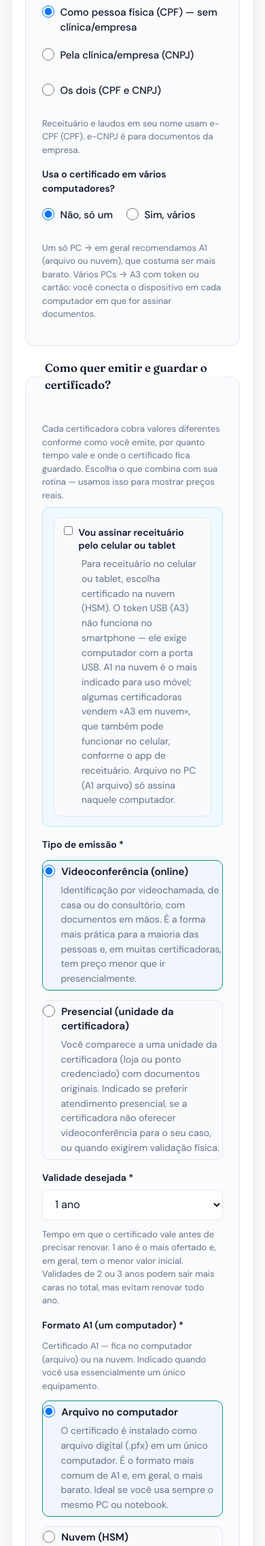
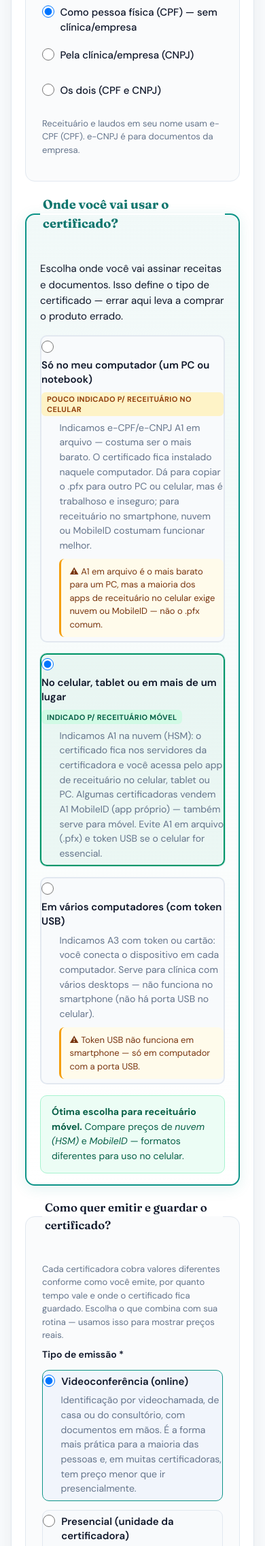
Before and after one commit to korickchan/certiguia, a Flask app: page /comecar in a window 390 px wide. Shown: the part 1378-3652 px from the top of the page at 68% size. Run offline with Flask 3, Linux system fonts and the light colour scheme.

Commit message:
Destaque uso celular vs PC e distincao nuvem/MobileID no catalogo.
Reformula onde usar o certificado, adiciona MobileID como midia A1, consulta expandida para nuvem no celular (A1/A3) e exibe formato no comparador de precos.

Co-authored-by: Cursor <cursoragent@cursor.com>

```diff
--- a/app.py
+++ b/app.py
@@ -31,6 +31,9 @@ from catalogo_precos import (
     AJUDA_SECAO_A1,
     AJUDA_SECAO_A3,
     AJUDA_VALIDADE,
+    AJUDA_ONDE_USAR,
+    AJUDA_ONDE_USAR_INTRO,
+    OPCOES_ONDE_USAR,
     AJUDA_VARIOS_COMPUTADORES,
     AJUDA_USO_CELULAR,
     OPCOES_EMISSAO,
@@ -43,6 +46,7 @@ from catalogo_precos import (
     info_catalogo,
     iniciar_varredura_background,
     init_catalogo,
+    parse_onde_usar_form,
     parse_preferencias_form,
 )
 from certificado import (
@@ -458,6 +462,9 @@ def _ctx_preferencias() -> dict:
         "ajuda_validade": AJUDA_VALIDADE,
         "ajuda_secao_a1": AJUDA_SECAO_A1,
         "ajuda_secao_a3": AJUDA_SECAO_A3,
+        "ajuda_onde_usar": AJUDA_ONDE_USAR,
+        "ajuda_onde_usar_intro": AJUDA_ONDE_USAR_INTRO,
+        "opcoes_onde_usar": OPCOES_ONDE_USAR,
         "ajuda_varios_computadores": AJUDA_VARIOS_COMPUTADORES,
         "ajuda_uso_celular": AJUDA_USO_CELULAR,
     }
@@ -532,10 +539,13 @@ def comecar():
                 finalidades=FINALIDADES,
                 **_ctx_preferencias(),
             )
-        varios_pc = request.form.get("varios_computadores") == "sim"
+        onde = parse_onde_usar_form(request.form)
+        varios_pc = onde["varios_computadores"]
         tipo_arm_prev = "A3" if varios_pc else "A1"
         prefs = parse_preferencias_form(request.form, tipo_arm=tipo_arm_prev)
-        if request.form.get("usa_celular") == "sim":
+        if onde.get("preferencia_midia"):
+            prefs["preferencia_midia"] = onde["preferencia_midia"]
+        if onde.get("usa_celular"):
             prefs["preferencia_midia"] = "nuvem"
         registro = request.form.get("registro_profissional", "").strip() or request.form.get("crmv", "").strip() or "—"
         registro_uf = request.form.get("registro_uf", "").strip().upper() or request.form.get("crmv_uf", "").strip().upper() or "NA"
--- a/buscar_precos.py
+++ b/buscar_precos.py
@@ -127,6 +127,10 @@ def _valid_produto_tipo(handle: str, title: str) -> tuple[str, str] | None:
 
 def _valid_midia_from_product(handle: str, title: str, arm: str) -> str:
     h = _texto_ascii_minusculo(f"{handle} {title}")
+    if "mobile" in h and "id" in h.replace("-", ""):
+        return "mobileid"
+    if "mobileid" in h.replace("-", ""):
+        return "mobileid"
     if "nuvem" in h:
         return "nuvem"
     if "token" in h:
--- a/data/catalogo_seed.json
+++ b/data/catalogo_seed.json
@@ -1,5 +1,5 @@
 {
-  "exportado_em": "2026-06-09T18:16:26.539174",
+  "exportado_em": "2026-06-09T18:59:25.735349",
   "itens": [
     {
       "chave": "certclick|e-CPF|A1|pf|arquivo|videoconferencia|1",
--- a/static/css/public.css
+++ b/static/css/public.css
@@ -388,6 +388,118 @@
 .public-body .preferencias-precos .preferencias-cols {
     align-items: start;
     gap: 1.25rem;
+}
+
+/* Onde usar certificado — destaque anti-erro (PC vs celular) */
+.public-body .form-section-destaque {
+    border: 2px solid var(--pub-primary);
+    border-radius: var(--pub-radius);
+    padding: 1.25rem 1.25rem 1rem;
+    background: linear-gradient(180deg, rgba(13, 148, 136, 0.06) 0%, var(--pub-card) 100%);
+    box-shadow: 0 4px 20px rgba(13, 148, 136, 0.12);
+}
+
+.public-body .form-section-destaque legend {
+    font-size: 1.15rem;
+    font-weight: 700;
+    color: var(--pub-primary-dark);
+}
+
+.public-body .destaque-intro {
+    font-size: 0.9375rem;
+    color: var(--pub-text);
+    margin-bottom: 1rem;
+    line-height: 1.55;
+}
+
+.public-body .onde-usar-lista {
+    gap: 1rem;
+}
+
+.public-body .onde-usar-item {
+    border-width: 2px;
+}
+
+.public-body .onde-usar-item.is-selected,
+.public-body .onde-usar-item:has(input:checked) {
+    border-color: var(--pub-primary);
+    box-shadow: 0 0 0 1px rgba(13, 148, 136, 0.2);
+}
+
+.public-body .onde-usar-recomendado:has(input:checked) {
+    border-color: #059669;
+    background: rgba(5, 150, 105, 0.06);
+}
+
+.public-body .onde-usar-item .opcao-top {
+    flex-wrap: wrap;
+    align-items: center;
+    gap: 0.5rem;
+}
+
+.public-body .badge-destaque,
+.public-body .badge-aviso {
+    display: inline-block;
+    font-size: 0.6875rem;
+    font-weight: 700;
+    text-transform: uppercase;
+    letter-spacing: 0.03em;
+    padding: 0.2rem 0.5rem;
+    border-radius: 6px;
+    line-height: 1.3;
+}
+
+.public-body .badge-destaque {
+    background: #d1fae5;
+    color: #065f46;
+}
+
+.public-body .badge-aviso {
+    background: #fef3c7;
+    color: #92400e;
+}
+
+.public-body .opcao-alerta {
+    margin: 0.5rem 0 0 1.65rem;
+    padding: 0.55rem 0.75rem;
+    font-size: 0.8125rem;
+    line-height: 1.5;
+    border-radius: 8px;
+    background: #fffbeb;
+    border-left: 3px solid #f59e0b;
+    color: #78350f;
+}
+
+.public-body .aviso-compatibilidade {
+    margin-top: 1rem;
+    padding: 0.85rem 1rem;
+    border-radius: 10px;
+    font-size: 0.875rem;
+    line-height: 1.55;
+}
+
+.public-body .aviso-compatibilidade--alerta {
+    background: #fef2f2;
+    border: 1px solid #fecaca;
+    color: #991b1b;
+}
+
+.public-body .aviso-compatibilidade--ok {
+    background: #ecfdf5;
+    border: 1px solid #a7f3d0;
+    color: #065f46;
+}
+
+.public-body .aviso-compatibilidade--info {
+    background: #f0f9ff;
+    border: 1px solid #bae6fd;
+    color: #0c4a6e;
+}
+
+.public-body .preco-formato {
+    font-weight: 600;
+    font-size: 0.85em;
+    color: var(--pub-primary-dark);
 }
 
 @media (max-width: 640px) {
--- a/templates/public/comecar.html
+++ b/templates/public/comecar.html
@@ -91,29 +91,40 @@
                 </div>
                 <p class="hint" id="emite-hint">Receituário e laudos em seu nome usam e-CPF (CPF). e-CNPJ é para documentos da empresa.</p>
             </div>
-            <div class="form-row">
-                <span class="label">Usa o certificado em vários computadores?</span>
-                <div class="radio-group">
-                    <label><input type="radio" name="varios_computadores" value="nao" checked> Não, só um</label>
-                    <label><input type="radio" name="varios_computadores" value="sim"> Sim, vários</label>
-                </div>
-                <p class="hint">{{ ajuda_varios_computadores }}</p>
+        </fieldset>
+
+        <fieldset class="form-section form-section-destaque" id="onde-usar-section">
+            <legend>Onde você vai usar o certificado?</legend>
+            <p class="hint destaque-intro">{{ ajuda_onde_usar_intro }}</p>
+
+            <div class="radio-group vertical opcao-lista onde-usar-lista">
+                {% for val, label in opcoes_onde_usar %}
+                <label class="opcao-item onde-usar-item onde-usar-{{ val }}{% if val == 'celular' %} onde-usar-recomendado{% endif %}">
+                    <span class="opcao-top">
+                        <input type="radio" name="onde_usar" value="{{ val }}"
+                               {% if val == 'celular' %}checked{% endif %}
+                               data-onde="{{ val }}">
+                        <span class="opcao-label">{{ label }}</span>
+                        {% if val == 'celular' %}<span class="badge-destaque">Indicado p/ receituário móvel</span>{% endif %}
+                        {% if val == 'pc_unico' %}<span class="badge-aviso">Pouco indicado p/ receituário no celular</span>{% endif %}
+                    </span>
+                    <p class="opcao-desc">{{ ajuda_onde_usar[val] }}</p>
+                    {% if val == 'pc_unico' %}
+                    <p class="opcao-alerta">⚠ A1 em arquivo é o mais barato para um PC, mas a maioria dos apps de receituário no celular exige nuvem ou MobileID — não o .pfx comum.</p>
+                    {% elif val == 'varios_pc' %}
+                    <p class="opcao-alerta">⚠ Token USB não funciona em smartphone — só em computador com a porta USB.</p>
+                    {% endif %}
+                </label>
+                {% endfor %}
             </div>
+
+            <div class="aviso-compatibilidade" id="aviso-compatibilidade" role="status" aria-live="polite"></div>
+            <input type="hidden" name="varios_computadores" id="varios_computadores_hidden" value="nao">
         </fieldset>
 
         <fieldset class="form-section" id="preferencias-cert">
             <legend>Como quer emitir e guardar o certificado?</legend>
             <p class="hint">{{ ajuda_preferencias_intro }}</p>
-
-            <div class="form-row opcao-bloco icp-info-box" id="uso-celular-wrap" style="display:none">
-                <label class="opcao-item">
-                    <span class="opcao-top">
-                        <input type="checkbox" name="usa_celular" value="sim" id="usa_celular">
-                        <span class="opcao-label">Vou assinar receituário pelo celular ou tablet</span>
-                    </span>
-                    <p class="opcao-desc">{{ ajuda_uso_celular }}</p>
-                </label>
-            </div>
 
             {% include "public/_preferencias_cadastro.html" %}
         </fieldset>
@@ -172,48 +183,75 @@ if (cnpj) cnpj.addEventListener('input', e => { e.target.value = maskCNPJ(e.targ
 emiteRadios.forEach(r => r.addEventListener('change', atualizarCampoCnpj));
 atualizarCampoCnpj();
 
-const variosRadios = document.querySelectorAll('input[name="varios_computadores"]');
+const ondeUsarRadios = document.querySelectorAll('input[name="onde_usar"]');
 const midiaA1Wrap = document.getElementById('midia-a1-wrap');
 const midiaA3Wrap = document.getElementById('midia-a3-wrap');
+const variosHidden = document.getElementById('varios_computadores_hidden');
+const avisoCompat = document.getElementById('aviso-compatibilidade');
+const finalidadeSel = document.getElementById('finalidade');
 
-function atualizarMidiaPorTipo() {
-    const varios = document.querySelector('input[name="varios_computadores"]:checked')?.value === 'sim';
+function ondeUsarSelecionado() {
+    const r = document.querySelector('input[name="onde_usar"]:checked');
+    return r ? r.value : 'pc_unico';
+}
+
+function atualizarOndeUsar() {
+    const onde = ondeUsarSelecionado();
+    const varios = onde === 'varios_pc';
+    if (variosHidden) variosHidden.value = varios ? 'sim' : 'nao';
+
     if (midiaA1Wrap) midiaA1Wrap.style.display = varios ? 'none' : '';
     if (midiaA3Wrap) midiaA3Wrap.style.display = varios ? '' : 'none';
     document.querySelectorAll('[data-midia-a1]').forEach(el => { el.disabled = varios; });
     document.querySelectorAll('[data-midia-a3]').forEach(el => { el.disabled = !varios; });
-    if (!varios) {
-        if (!document.querySelector('[data-midia-a1]:checked')) {
-            const arq = document.querySelector('[data-midia-a1][value="arquivo"]');
-            if (arq) arq.checked = true;
-        }
-    } else if (!document.querySelector('[data-midia-a3]:checked')) {
+
+    if (onde === 'celular') {
+        const nuvem = document.querySelector('[data-midia-a1][value="nuvem"]');
+        if (nuvem) nuvem.checked = true;
+    } else if (onde === 'pc_unico') {
+        const arq = document.querySelector('[data-midia-a1][value="arquivo"]');
+        if (arq) arq.checked = true;
+    } else if (onde === 'varios_pc') {
         const tok = document.querySelector('[data-midia-a3][value="token"]');
         if (tok) tok.checked = true;
     }
-}
-variosRadios.forEach(r => r.addEventListener('change', atualizarMidiaPorTipo));
-atualizarMidiaPorTipo();
 
-const finalidadeSel = document.getElementById('finalidade');
-const usoCelularWrap = document.getElementById('uso-celular-wrap');
-const usaCelular = document.getElementById('usa_celular');
+    document.querySelectorAll('.onde-usar-item').forEach(el => {
+        el.classList.toggle('is-selected', el.querySelector('input')?.checked);
+    });
 
-function atualizarUsoCelular() {
+    document.querySelectorAll('[data-midia-a1]').forEach(el => {
+        const wrap = el.closest('.opcao-item');
+        const isArquivo = el.value === 'arquivo';
+        if (wrap) wrap.style.display = (onde === 'celular' && isArquivo) ? 'none' : '';
+    });
+
+    if (!avisoCompat) return;
     const rec = finalidadeSel && finalidadeSel.value === 'receituario';
-    if (usoCelularWrap) usoCelularWrap.style.display = rec ? '' : 'none';
-    if (!rec && usaCelular) usaCelular.checked = false;
+    if (rec && onde === 'pc_unico') {
+        avisoCompat.className = 'aviso-compatibilidade aviso-compatibilidade--alerta';
+        avisoCompat.innerHTML = '<strong>Atenção — receituário:</strong> A1 em arquivo (.pfx) '
+            + '<em>raramente funciona</em> nos apps de prescrição no celular (Memed, iClinic etc.). '
+            + 'Se você precisa prescrever pelo smartphone, escolha «No celular, tablet ou em mais de um lugar» — '
+            + 'nuvem ou MobileID.';
+    } else if (rec && onde === 'celular') {
+        avisoCompat.className = 'aviso-compatibilidade aviso-compatibilidade--ok';
+        avisoCompat.innerHTML = '<strong>Ótima escolha para receituário móvel.</strong> Compare preços de '
+            + '<em>nuvem (HSM)</em> e <em>MobileID</em> — formatos diferentes para uso no celular.';
+    } else if (onde === 'varios_pc') {
+        avisoCompat.className = 'aviso-compatibilidade aviso-compatibilidade--info';
+        avisoCompat.innerHTML = '<strong>A3 com token:</strong> ideal para vários computadores na clínica. '
+            + 'Lembre-se: o token USB não funciona no celular.';
+    } else {
+        avisoCompat.className = 'aviso-compatibilidade aviso-compatibilidade--info';
+        avisoCompat.innerHTML = '<strong>A1 em arquivo:</strong> mais barato para um PC fixo. '
+            + 'O .pfx pode ser importado no celular para Gov.br, mas não costuma servir para receituário profissional.';
+    }
 }
 
-function aplicarNuvemSeCelular() {
-    if (!usaCelular || !usaCelular.checked) return;
-    const nuvem = document.querySelector('[data-midia-a1][value="nuvem"]');
-    if (nuvem) nuvem.checked = true;
-}
-
-if (finalidadeSel) finalidadeSel.addEventListener('change', atualizarUsoCelular);
-if (usaCelular) usaCelular.addEventListener('change', aplicarNuvemSeCelular);
-atualizarUsoCelular();
+ondeUsarRadios.forEach(r => r.addEventListener('change', atualizarOndeUsar));
+if (finalidadeSel) finalidadeSel.addEventListener('change', atualizarOndeUsar);
+atualizarOndeUsar();
 
 const form = document.querySelector('.form-cadastro');
 if (form) {
--- a/templates/public/jornada.html
+++ b/templates/public/jornada.html
@@ -223,7 +223,7 @@
 
                        {% if cert_key == p.certificadora %}checked{% endif %} onchange="this.form.submit()">
 
-                <h4>{{ p.nome }}</h4>
+                <h4>{{ p.nome }}{% if p.formato %} <span class="preco-formato">· {{ p.formato }}</span>{% endif %}</h4>
 
                 {% if p.melhor_preco and not cert_escolhida %}<span class="badge-melhor">Menor preço</span>{% endif %}
 
```
Also changed, not shown: catalogo_precos.py (+154 -13 lines), recomendacao.py (+9 -3 lines), varredura_playwright.py (+8 -2 lines).
